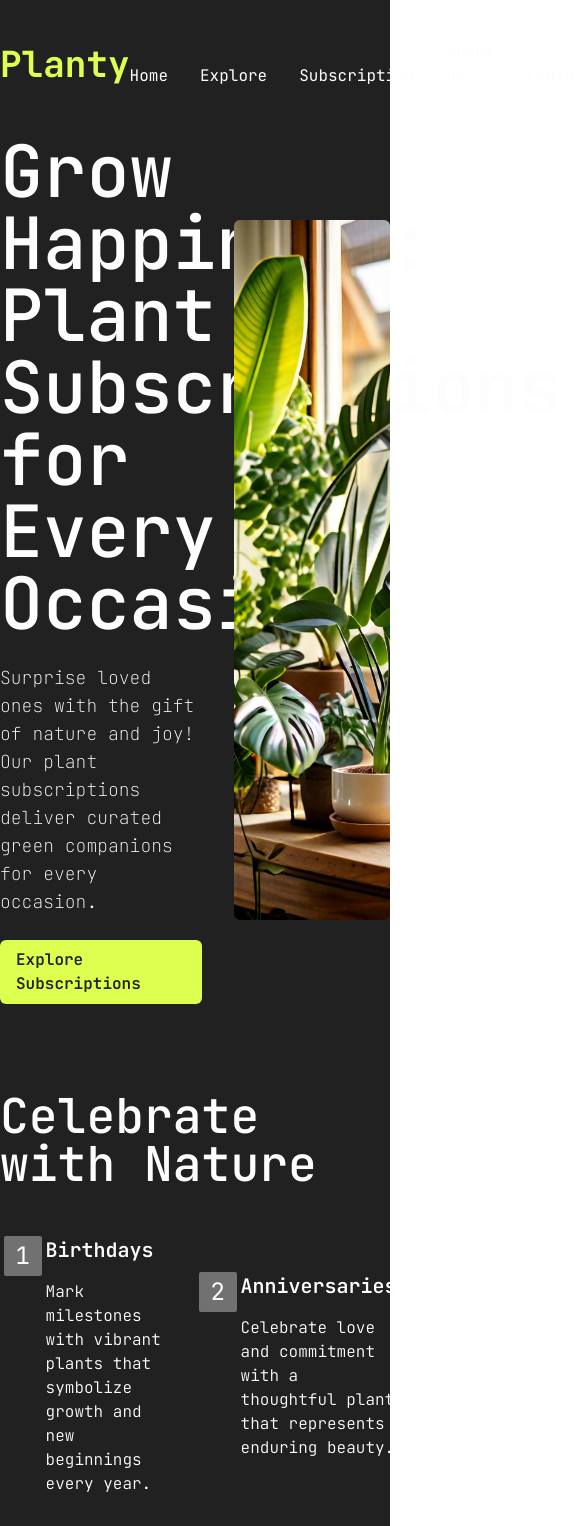
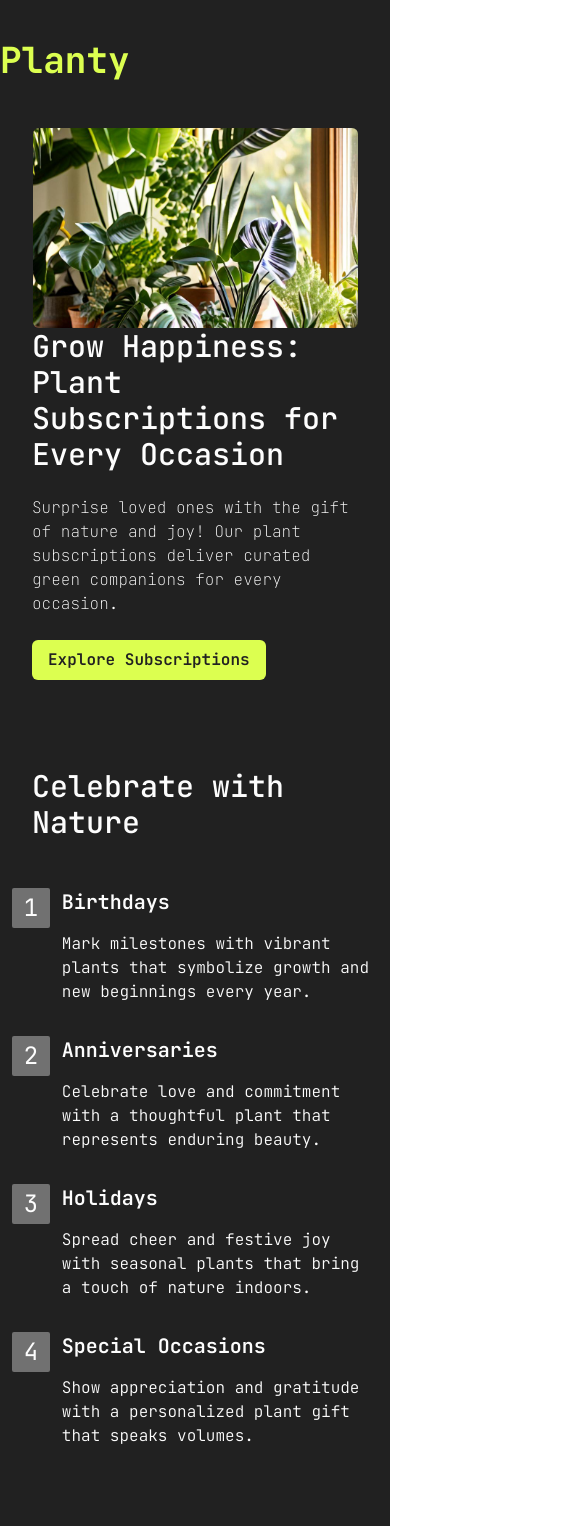
Before and after one commit to himanshuu004/plantywide, a Next.js app in the folder frontend/: page / in a window 390 px wide. Shown: the top 1526 px of the page, 585 px wide, since content can reach past the window. Built offline with nearby package versions, Linux system fonts and the light colour scheme.

Commit message:
home page fixed

```diff
--- a/frontend/app/components/Celebrations.tsx
+++ b/frontend/app/components/Celebrations.tsx
@@ -3,7 +3,7 @@ import "./Celebrations.css";
 
 const Celebrations = () => {
   return (
-    <div className="w-full max-w-[960px] flex flex-col  justify-start items-start py-20 gap-8  text-[#212121]">
+    <div className="w-full max-w-[960px] flex flex-col  justify-start items-start py-20 gap-8  px-6 md:px-0 text-[#212121]">
       <div className="w-full flex justify-start  items-center text-5xl font-medium ">
         Occasions We Celebrate
       </div>
--- a/frontend/app/components/GCards.tsx
+++ b/frontend/app/components/GCards.tsx
@@ -9,7 +9,7 @@ interface GCardsProps {
 const GCards: React.FC<GCardsProps> = ({ title, description, bgcolor }) => {
   return (
     <div
-      className={`w-1/3  bg-[#${bgcolor}] py-4 px-4 rounded-md flex flex-col justify-start items-start gap-2 `}
+      className={` w-full md:w-1/3  bg-[#${bgcolor}] py-4 px-4 rounded-md flex flex-col justify-start items-start gap-2 `}
     >
       <h4 className="text-2xl font-bold">{title}</h4>
       <p className="text-lg font-thin">{description}</p>
--- a/frontend/app/components/GifthGrowth.tsx
+++ b/frontend/app/components/GifthGrowth.tsx
@@ -3,11 +3,11 @@ import GCards from "./GCards";
 
 const GifthGrowth: React.FC = () => {
   return (
-    <div className="w-full max-w-[960px] flex flex-col justify-start items-start py-20 gap-8">
-      <div className="w-full flex justify-start items-center text-5xl font-medium px-4">
+    <div className="w-full max-w-[960px] flex flex-col justify-start items-start py-20 px-6 md:px-0 gap-8">
+      <div className="w-full flex justify-start items-center text-3xl md:text-5xl font-medium px-4">
         The Gift of Growth
       </div>
-      <div className="w-full flex justify-start items-start gap-4">
+      <div className="w-full flex flex-col md:flex-row justify-start items-start gap-4">
         <GCards
           bgcolor="444444"
           title="Personalized Care"
--- a/frontend/app/components/Hero.tsx
+++ b/frontend/app/components/Hero.tsx
@@ -4,12 +4,12 @@ import { HeroImg } from "@/public";
 
 const Hero = () => {
   return (
-    <div className="w-full max-w-[960px] flex  justify-between items-center py-2 ">
-      <div className="w-3/5 h-full flex flex-col justify-start items-start gap-6 pr-8">
-        <div className=" w-full text-7xl font-medium">
+    <div className="w-full max-w-[960px] flex flex-col-reverse md:flex-row justify-between items-center  py-2 ">
+      <div className="w-full md:w-3/5 h-full flex flex-col justify-start items-start gap-6 px-8 md:pr-8">
+        <div className=" w-full text-3xl md:text-7xl font-medium">
           Grow Happiness: Plant Subscriptions for Every Occasion
         </div>
-        <div className="w-full text-lg font-thin">
+        <div className="w-full text-md md:text-lg font-thin">
           Surprise loved ones with the gift of nature and joy! Our plant
           subscriptions deliver curated green companions for every occasion.
         </div>
@@ -17,14 +17,14 @@ const Hero = () => {
           Explore Subscriptions
         </div>
       </div>
-      <div className="w-2/5 flex justify-center items-center">
+      <div className=" w-5/6 md:w-2/5 flex justify-center items-center">
         <Image
           src={HeroImg}
           alt="Hero"
           width={1000}
           height={1000}
           priority
-          className="h-[700px] w-full overflow-x-hidden object-cover rounded-md"
+          className="h-[200px] md:h-[700px] w-full overflow-x-hidden object-cover rounded-md"
         />
       </div>
     </div>
--- a/frontend/app/components/Navbar.tsx
+++ b/frontend/app/components/Navbar.tsx
@@ -6,7 +6,7 @@ const Navbar = () => {
     <div className="w-full max-w-[960px] flex  justify-between items-center py-10 ">
       <div className=" w-auto text-4xl font-bold text-[#dcff50]">Planty</div>
       <div>
-        <ul className=" w-auto flex justify-end items-end gap-8 ">
+        <ul className=" w-auto hidden md:flex justify-end items-end gap-8 ">
           <Link href="/">
             <li>Home</li>
           </Link>
--- a/frontend/app/components/PlantPicks.tsx
+++ b/frontend/app/components/PlantPicks.tsx
@@ -52,8 +52,8 @@ const PlantPicks: React.FC = () => {
   };
 
   return (
-    <div className="w-full max-w-[960px] h-auto flex flex-col bg-[#212121] justify-start items-start py-20 px-10 gap-8 my-10 rounded-md">
-      <div className="w-full flex justify-start items-center text-5xl font-medium">
+    <div className="w-full max-w-[960px] h-auto flex flex-col bg-[#212121] justify-start items-start py-20 px-6 md:px-10 gap-8 my-10 rounded-md">
+      <div className="w-full flex justify-start items-center text-3xl md:text-5xl font-medium">
         Personalized Plant Picks
       </div>
       <div className="flex flex-col gap-4 justify-center items-start">
--- a/frontend/app/components/ScubsCard.tsx
+++ b/frontend/app/components/ScubsCard.tsx
@@ -3,11 +3,11 @@ import React from "react";
 const ScubsCard = () => {
   return (
     <div className="w-full max-w-[960px] flex flex-col justify-start items-start py-20 gap-8">
-      <div className="w-full flex justify-start items-center text-5xl font-medium">
+      <div className="w-full flex justify-start items-center text-3xl md:text-5xl px-8 md:px-0 font-medium">
         Choose Your Plant Subscription
       </div>
-      <div className="w-full flex justify-between items-start gap-6">
-        <div className="w-1/3 min-h-full flex flex-col justify-start items-start gap-2 font-light text-[#dfdfdf] py-4 hover:border-y-2 hover:hover-[#dfdfdf] duration-75 ease-in">
+      <div className="w-full flex flex-col md:flex-row justify-between items-start gap-6 px-8 md:px-0">
+        <div className="w-full md:w-1/3 min-h-full flex flex-col justify-start items-start gap-2 font-light text-[#dfdfdf] py-4 hover:border-y-2 hover:hover-[#dfdfdf] duration-75 ease-in ">
           <h4 className=" text-2xl font-medium text-[#fdfdfd]">Mono</h4>
           <p>
             Gift a single plant for a special event, providing a meaningful way
@@ -19,7 +19,7 @@ const ScubsCard = () => {
             <li>Flexible delivery options</li>
           </ol>
         </div>
-        <div className="w-1/3 min-h-full flex flex-col justify-start items-start gap-2 font-light  text-[#dfdfdf] py-4 hover:border-y-2 hover:hover-[#dfdfdf] duration-75 ease-in">
+        <div className="w-full md:w-1/3 min-h-full flex flex-col justify-start items-start gap-2 font-light  text-[#dfdfdf] py-4 hover:border-y-2 hover:hover-[#dfdfdf] duration-75 ease-in">
           <h4 className=" text-2xl font-medium text-[#fdfdfd]">Quad</h4>
           <p>
             Receive 4 beautiful plants for special occasions, perfect for those
@@ -31,7 +31,7 @@ const ScubsCard = () => {
             <li>Personalized care guidance</li>
           </ol>
         </div>
-        <div className="w-1/3 min-h-full flex flex-col justify-start items-start gap-2 font-light text-[#dfdfdf] py-4 hover:border-y-2 hover:hover-[#dfdfdf] duration-75 ease-in">
+        <div className="w-full md:w-1/3 min-h-full flex flex-col justify-start items-start gap-2 font-light text-[#dfdfdf] py-4 hover:border-y-2 hover:hover-[#dfdfdf] duration-75 ease-in">
           <h4 className=" text-2xl font-medium text-[#fdfdfd]">Multi</h4>
           <p>
             Enjoy fresh surprises for all your special occasions with curated
--- a/frontend/app/components/WhyUs.tsx
+++ b/frontend/app/components/WhyUs.tsx
@@ -7,7 +7,7 @@ const WhyUs: React.FC = () => {
       <div className="w-full flex justify-start items-center text-5xl font-medium px-4">
         Why Choose Us?
       </div>
-      <div className="w-full flex justify-start items-start gap-2">
+      <div className="w-full flex flex-col md:flex-row justify-start items-start gap-2">
         <GCards
           bgcolor="a9f00f"
           title="Passion for Plants"
--- a/frontend/app/components/occasions.tsx
+++ b/frontend/app/components/occasions.tsx
@@ -4,10 +4,10 @@ import OCards from "./OCards";
 const Occasions = () => {
   return (
     <div className="w-full max-w-[960px] flex flex-col  justify-start items-start py-20 gap-8 ">
-      <div className="w-full flex justify-start  items-center text-5xl font-medium ">
+      <div className="w-full flex justify-start  items-center text-3xl md:text-5xl font-medium px-8 md:p-0">
         Celebrate with Nature
       </div>
-      <div className="w-full grid grid-flow-row grid-cols-2  justify-start  items-center">
+      <div className="w-full grid grid-flow-row grid-cols-1 md:grid-cols-2  justify-start  items-center">
         <OCards
           index={1}
           title="Birthdays"
```
Also changed, not shown: 2 other files (tests, documents, lock files or other folders).
